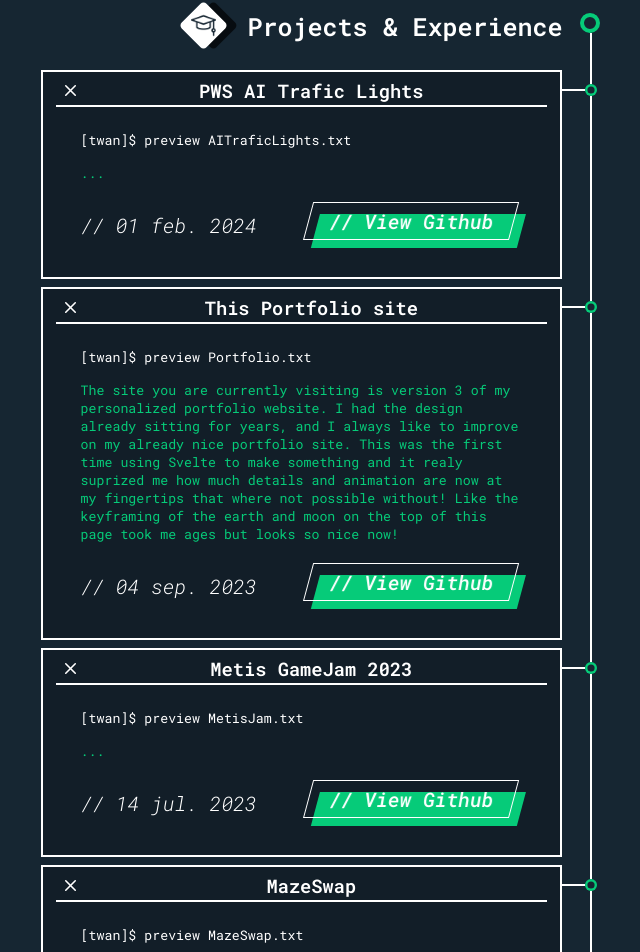
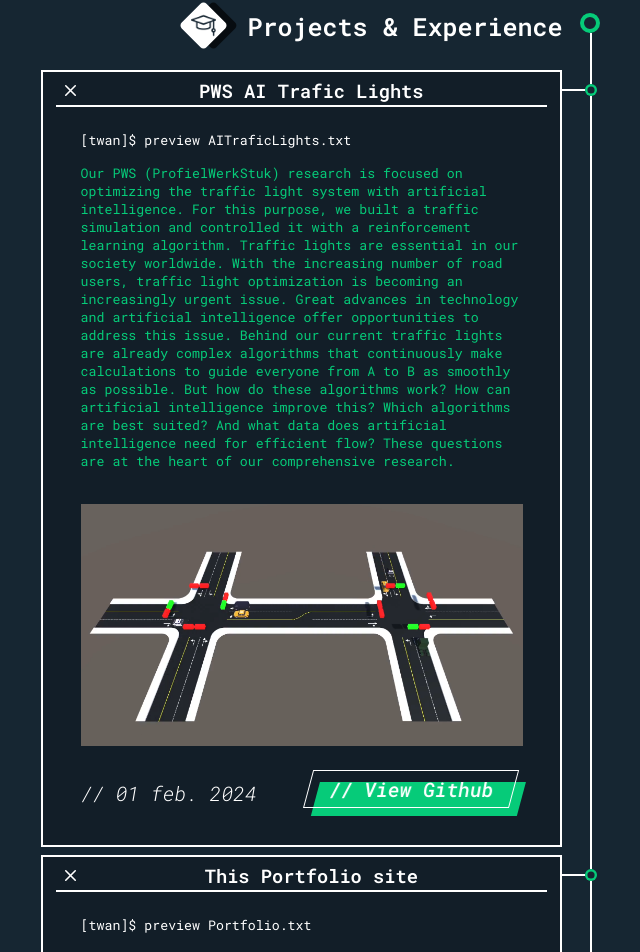
Before and after one commit to Twan-Reijinga/portfolio-site, a SvelteKit app: page / in a window 1280 px wide. Shown: the part 1510-2462 px from the top of the page, without its empty margins (631-1271 px from the left). Built offline with nearby package versions, Linux system fonts and the light colour scheme.

Commit message:
add PWS details and discripiton

```diff
--- a/src/data/projects.ts
+++ b/src/data/projects.ts
@@ -1,4 +1,5 @@
 import mazeSwapImg from '$lib/assets/images/mazeswap.png';
+import traficSimImg from '$lib/assets/images/traficSim.png';
 
 interface Project {
 	title: string;
@@ -16,17 +17,19 @@ const projects: Project[] = [
 	{
 		title: 'PWS AI Trafic Lights',
 		date: '01 feb. 2024',
-		discription: '...',
-		comment: 'Profiel werkstuk',
+		discription: 'Our PWS (ProfielWerkStuk) research is focused on optimizing the traffic light system with artificial intelligence. For this purpose, we built a traffic simulation and controlled it with a reinforcement learning algorithm. Traffic lights are essential in our society worldwide. With the increasing number of road users, traffic light optimization is becoming an increasingly urgent issue. Great advances in technology and artificial intelligence offer opportunities to address this issue. Behind our current traffic lights are already complex algorithms that continuously make calculations to guide everyone from A to B as smoothly as possible. But how do these algorithms work? How can artificial intelligence improve this? Which algorithms are best suited? And what data does artificial intelligence need for efficient flow? These questions are at the heart of our comprehensive research.',
+		comment: '247 hours to make the PWS of our dreams',
 		languages: ['Unity', 'Python'],
 		fakeFileName: 'AITraficLights',
+		img: traficSimImg,
+		url: 'github.com/Twan-Reijinga/TrafficLight-AI',
 		cardType: 'full'
 	},
 	{
 		title: 'This Portfolio site',
 		date: '04 sep. 2023',
 		discription:
-			'The site you are currently visiting is version 3 of my personalized portfolio website. I had the design already sitting for years, and I always like to improve on my already nice portfolio site. This was the first time using Svelte to make something and it realy suprized me how much details and animation are now at my fingertips that where not possible without! Like the keyframing of the earth and moon on the top of this page took me ages but looks so nice now!',
+			'The site you are currently visiting is version 3 of my personalized portfolio website. I had the design already sitting for years, and I always like to improve on my already nice portfolio site. This was the first time using Svelte to make something and it realy suprized me how much details and animation are now at my fingertips that where not possible before! Like the keyframing of the earth and moon on the top of this page took me ages, but looks so nice now! Hope you like it too :)',
 		comment: 'Version 3',
 		languages: ['CSS', 'TS', 'Svelte'],
 		fakeFileName: 'Portfolio',
```
Also changed, not shown: src/lib/assets/images/traficSim.png (added).
